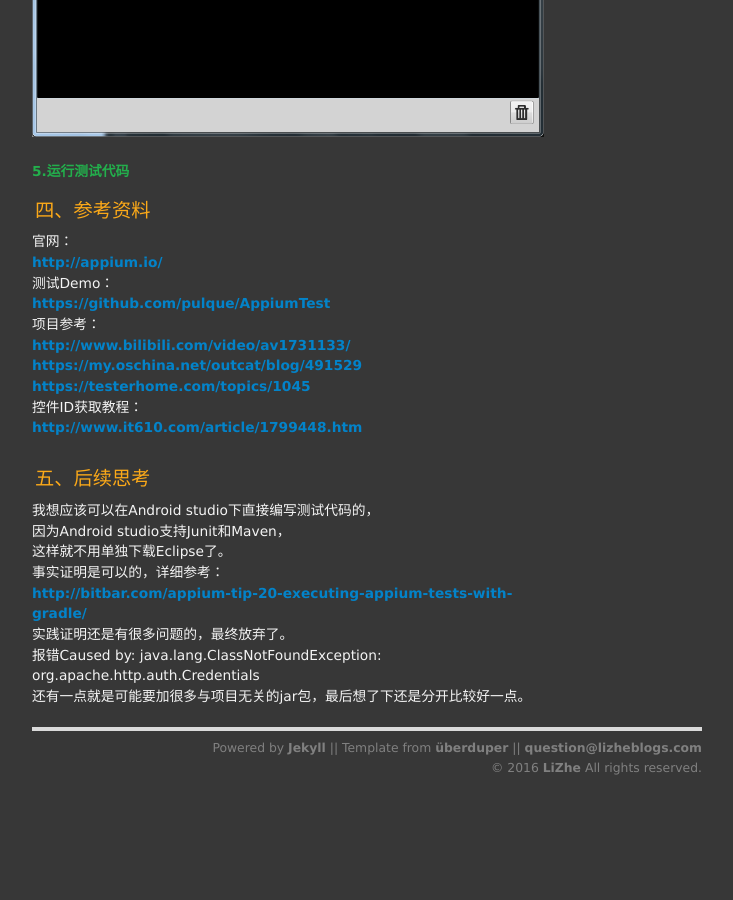
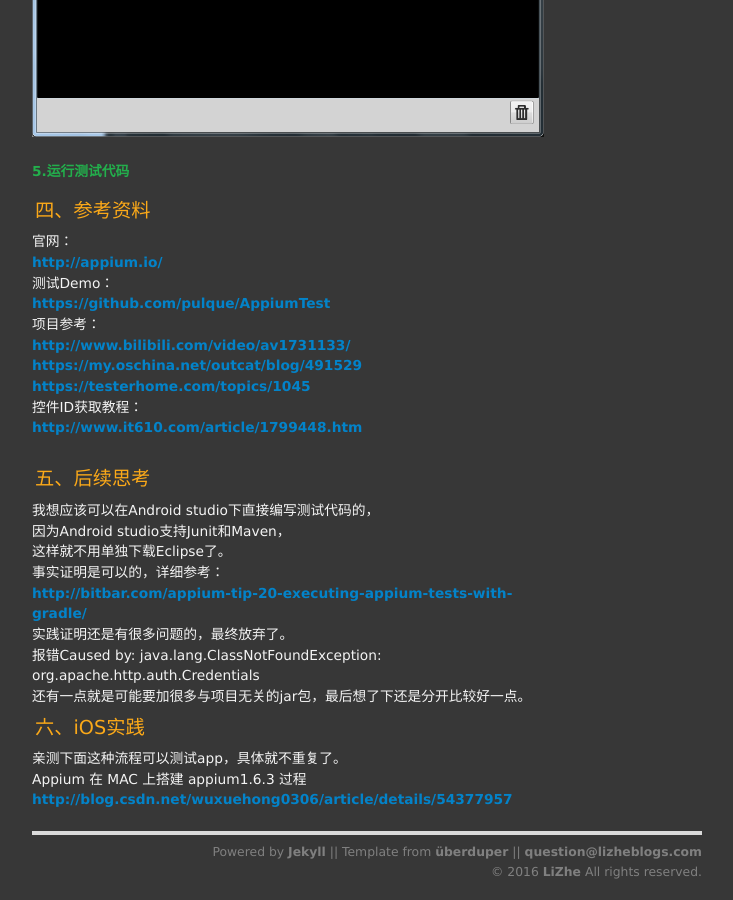
Before and after one commit to pulque/pulque.github.io, a Jekyll site: the page built from all/code/_posts/2017-03-17-appium.html, in a window 1280 px wide and 900 px high, scrolled down 3548 px. Shown: the whole window, without its empty margins (273-1006 px from the left). Built offline with Jekyll 4.4.1, drawn with Linux system fonts in a browser that asks for light colours; comment, search, counter and statistics services are not loaded; before the commit the page ends 4345 px from its top, so only the background shows below that.

Commit message:
Update appium.

```diff
--- a/all/code/_posts/2017-03-17-appium.html
+++ b/all/code/_posts/2017-03-17-appium.html
@@ -148,4 +148,10 @@ driver.quit();
 实践证明还是有很多问题的，最终放弃了。<br>
 报错Caused by: java.lang.ClassNotFoundException: org.apache.http.auth.Credentials<br>
 还有一点就是可能要加很多与项目无关的jar包，最后想了下还是分开比较好一点。<br>
+
+<h3>六、iOS实践</h3>
+亲测下面这种流程可以测试app，具体就不重复了。<br>
+Appium 在 MAC 上搭建 appium1.6.3 过程<br>
+<a target="_blank" href="http://blog.csdn.net/wuxuehong0306/article/details/54377957">
+			http://blog.csdn.net/wuxuehong0306/article/details/54377957</a><br>
 <br>
```
